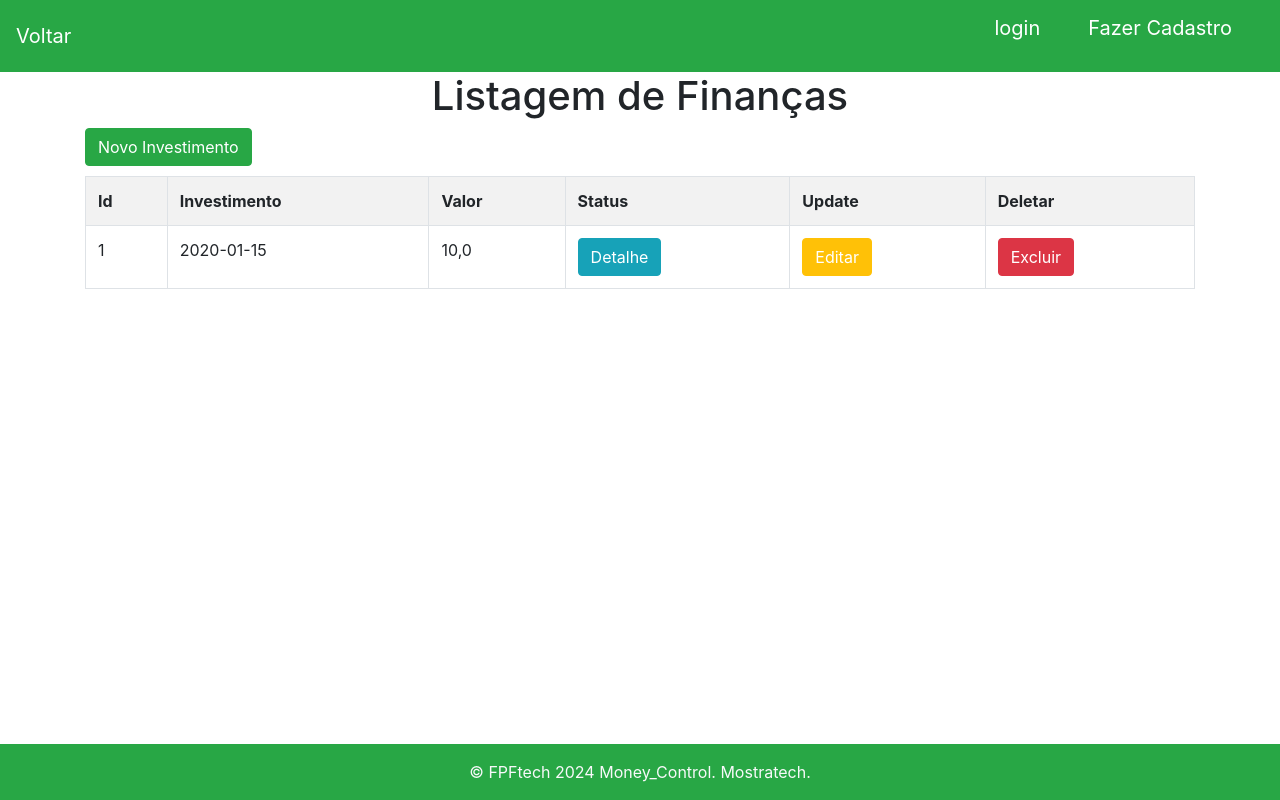
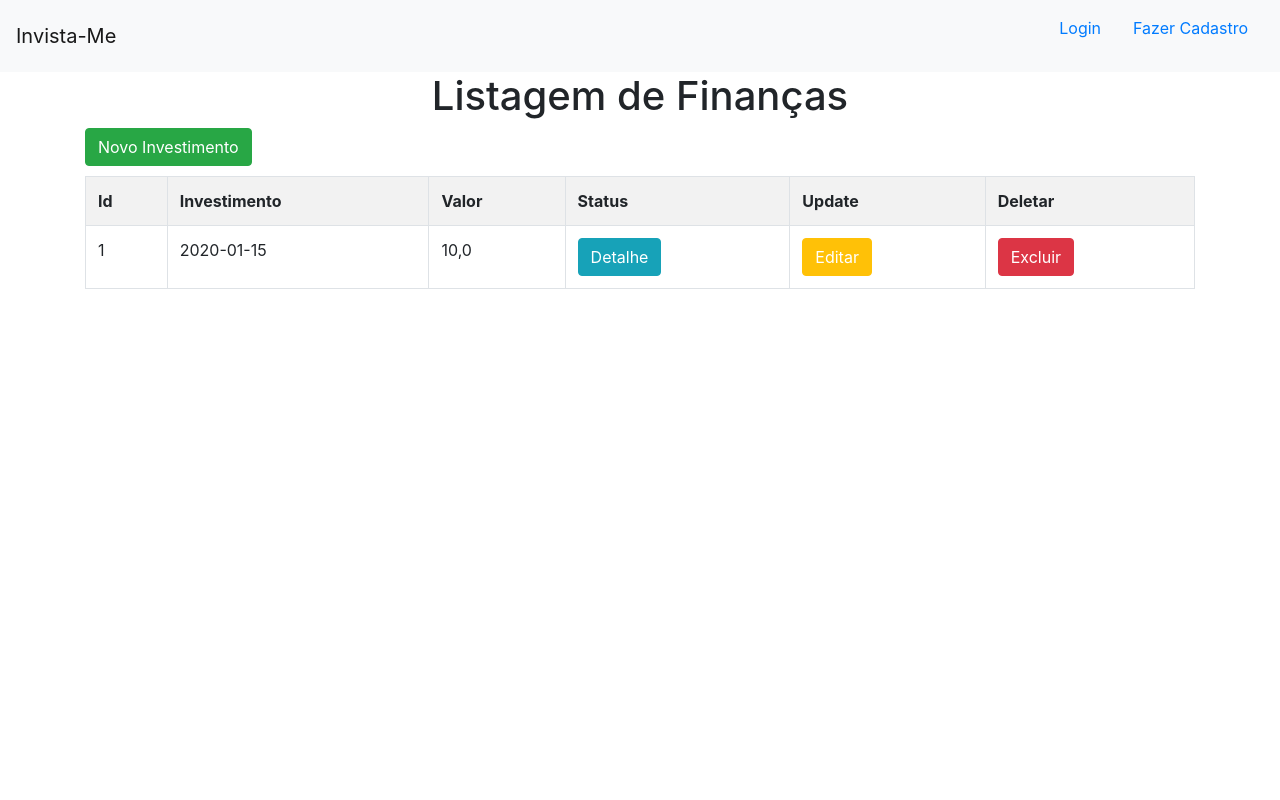
Before and after one commit to FBWC/Money_Control, a Django app: page / in a window 1280 px wide. Run offline with Django 5.2, Linux system fonts and the light colour scheme; tables that the repository leaves empty hold one stand-in row (values such as "Sample post").

Commit message:
Update base.html

```diff
--- a/invista_me/templates/investimentos/base.html
+++ b/invista_me/templates/investimentos/base.html
@@ -1,5 +1,5 @@
 <!doctype html>
-<html lang="pt-Br">
+<html lang="en">
   <head>
     <!-- Required meta tags -->
     <meta charset="utf-8">
@@ -8,48 +8,29 @@
     <!-- Bootstrap CSS -->
     <link rel="stylesheet" href="https://cdn.jsdelivr.net/npm/bootstrap@4.6.2/dist/css/bootstrap.min.css" integrity="sha384-xOolHFLEh07PJGoPkLv1IbcEPTNtaed2xpHsD9ESMhqIYd0nLMwNLD69Npy4HI+N" crossorigin="anonymous">
 
-    <title>Money Control!</title>
+    <title>Invista-Me!</title>
   </head>
 
   <body>
-    <nav class="navbar navbar-dark" style="background-color: #28a745;">
-      <a class="navbar-brand" href="{% url 'investimentos' %}">Voltar</a>
+    <nav class="navbar navbar-light bg-light">
+        <a class="navbar-brand" href="{% url 'investimentos' %}">Invista-Me</a>
         <ul style="list-style: none;">
           {% if user.is_authenticated %}
           <li style="float: left">
-          <strong class="nav-item nav-link navbar-brand" href="{% url 'logout' %}">Bem-vindo {{user.get_username}}</strong>
+            <strong class="nav-item nav-link" href="{% url 'logout' %}">Bem-vindo {{user.get_username}}</strong>
         </li>
 
           <li style="float: left">
-            <a class="nav-item nav-link navbar-brand" href="{% url 'logout' %}">Sair</a>
+              <a class="nav-item nav-link" href="{% url 'logout' %}">Sair</a>
           </li>
           {% else %}
           <li style="float: left">
-          <a class="nav-item nav-link navbar-brand" href="{% url 'login' %}">login</a>
+            <a class="nav-item nav-link" href="{% url 'login' %}">Login</a>
           </li>
           <li style="float: left">
-            <a class="nav-item nav-link navbar-brand" href="{% url 'novo_usuario' %}">Fazer Cadastro</a>
+              <a class="nav-item nav-link" href="{% url 'novo_usuario' %}">Fazer Cadastro</a>
           </li>
           {% endif %}
-        </ul>
-      </nav>
-
-      <!-- Conteúdo da página -->
-      <div class="container">
-          <!-- Seu conteúdo vai aqui -->
-      </div>
-
-      <!-- Barra inferior verde -->
-      <nav class="navbar navbar-dark" style="background-color: #28a745; position: fixed; bottom: 0; width: 100%;">
-          <span class="navbar-text mx-auto text-light">
-            © FPFtech 2024 Money_Control. Mostratech.
-          </span>
-      </nav>
-</body>
-
-        </ul>
-    </nav>
-</body>
         </ul>
     </nav>
     {% if messages %}
```
Lines whose indentation alone changed are shown as unchanged.
